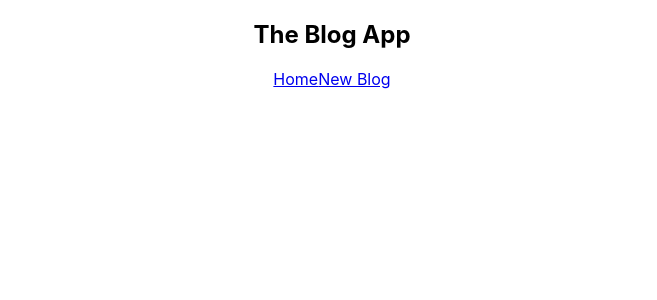
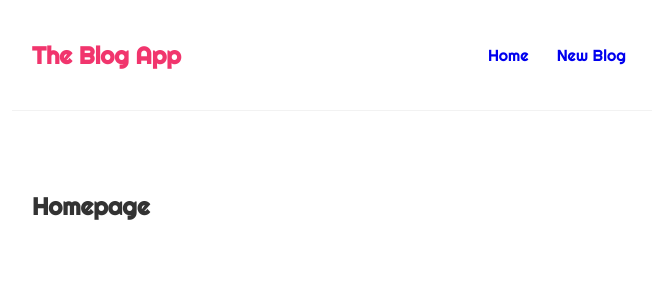
Before and after one commit to varundhand/first-react-app, a React (Create React App) app: page / in a window 1280 px wide. Shown: the top 300 px of the page, without its empty margins (308-965 px from the left). Built offline with nearby package versions, Linux system fonts and the light colour scheme.

Commit message:
added styling

```diff
--- a/src/App.css
+++ /dev/null
@@ -1,38 +0,0 @@
-.App {
-  text-align: center;
-}
-
-.App-logo {
-  height: 40vmin;
-  pointer-events: none;
-}
-
-@media (prefers-reduced-motion: no-preference) {
-  .App-logo {
-    animation: App-logo-spin infinite 20s linear;
-  }
-}
-
-.App-header {
-  background-color: #282c34;
-  min-height: 100vh;
-  display: flex;
-  flex-direction: column;
-  align-items: center;
-  justify-content: center;
-  font-size: calc(10px + 2vmin);
-  color: white;
-}
-
-.App-link {
-  color: #61dafb;
-}
-
-@keyframes App-logo-spin {
-  from {
-    transform: rotate(0deg);
-  }
-  to {
-    transform: rotate(360deg);
-  }
-}
--- a/src/App.js
+++ b/src/App.js
@@ -1,12 +1,14 @@
-import "./App.css";
 import Navbar from "./Navbar";
+import Home from "./Home";
 
 function App() {
   // const person = { name: "varun", age: 19 }; // react converts the data types into string
   return (
     <div className="App">
       <Navbar />
-      <div className="content"></div>
+      <div className="content">
+        <Home />
+      </div>
     </div>
   );
 }
--- a/src/Home.js
+++ b/src/Home.js
@@ -0,0 +1,9 @@
+const Home = () => {
+  return (
+    <div className="home">
+      <h2>Homepage</h2>
+    </div>
+  );
+};
+
+export default Home;
--- a/src/index.css
+++ b/src/index.css
@@ -1,13 +1,34 @@
-body {
+@import url('https://fonts.googleapis.com/css2?family=Righteous&display=swap');
+
+body{
   margin: 0;
-  font-family: -apple-system, BlinkMacSystemFont, 'Segoe UI', 'Roboto', 'Oxygen',
-    'Ubuntu', 'Cantarell', 'Fira Sans', 'Droid Sans', 'Helvetica Neue',
-    sans-serif;
-  -webkit-font-smoothing: antialiased;
-  -moz-osx-font-smoothing: grayscale;
+  font-family: 'Righteous', cursive;
+  color: #333;
 }
-
-code {
-  font-family: source-code-pro, Menlo, Monaco, Consolas, 'Courier New',
-    monospace;
+.navbar {
+  padding: 20px;
+  display: flex;
+  align-items: center;
+  max-width: 600px;
+  margin: 0 auto;
+  border-bottom: 1px solid #f2f2f2;
 }
+.navbar h1 {
+  color: #f1356d;
+}
+.navbar .links {
+  margin-left: auto;
+}
+.navbar a {
+  margin-left: 16px;
+  text-decoration: none;
+  padding: 6px;
+}
+.navbar a:hover {
+  color: #f1356d;
+}
+.content {
+  max-width: 600px;
+  margin: 40px auto;
+  padding: 20px;
+}
```
